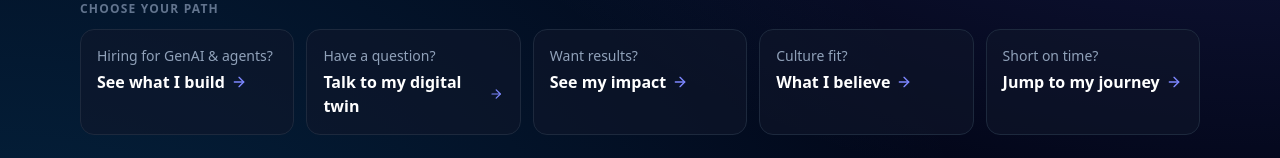
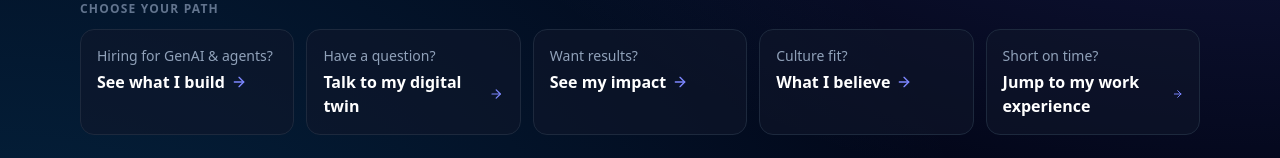
Before and after one commit to itisha2/portfolio-app-itisha, a React (Vite) app: page / in a window 1280 px wide. Shown: the part 642-800 px from the top of the page. Built offline with nearby package versions, Linux system fonts and the light colour scheme.

Commit message:
journey changed to work exp

```diff
--- a/src/App.jsx
+++ b/src/App.jsx
@@ -457,7 +457,7 @@ const Portfolio = () => {
               { href: '#graph', who: 'Have a question?', go: 'Talk to my digital twin' },
               { href: '#impact', who: 'Want results?', go: 'See my impact' },
               { href: '#beliefs', who: 'Culture fit?', go: 'What I believe' },
-              { href: '#experience', who: 'Short on time?', go: 'Jump to my journey' }
+              { href: '#experience', who: 'Short on time?', go: 'Jump to my work experience' }
             ].map((path) => (
               <a key={path.href} href={path.href} className="group rounded-xl border border-slate-800 bg-slate-900/60 p-4 hover:border-indigo-400/60 hover:bg-slate-900 transition-colors">
                 <span className="block text-sm text-slate-400">{path.who}</span>
```
